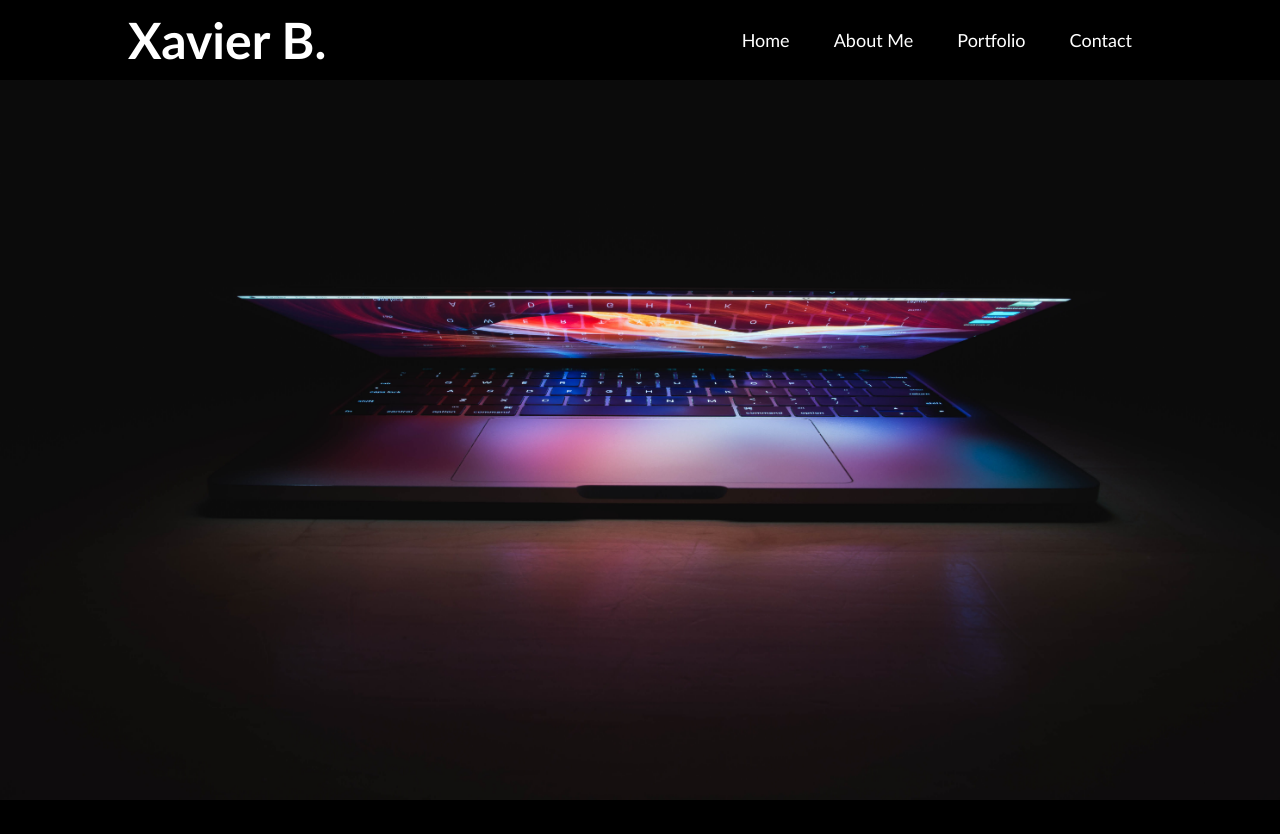
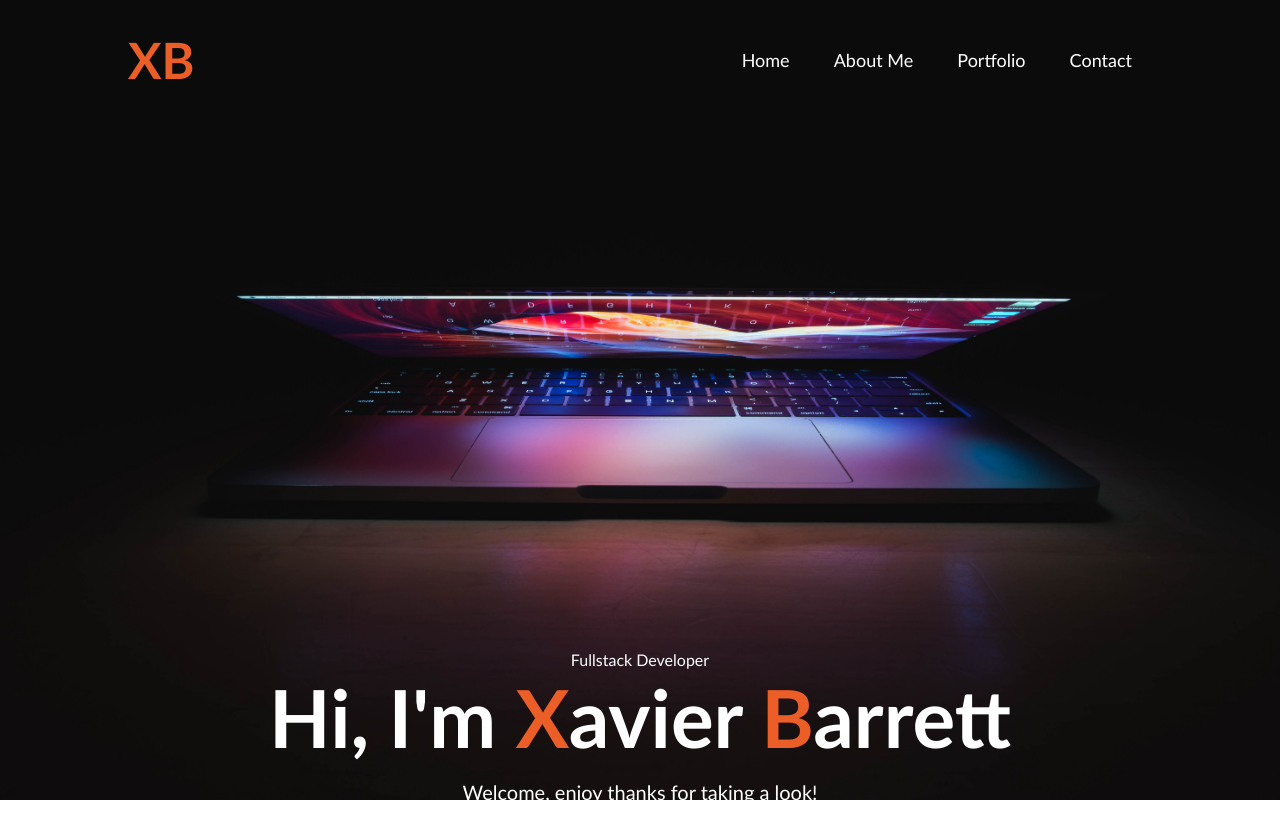
Before and after one commit to barrettxavier/Personal-Website, a plain HTML site: page index.html in a window 1280 px wide. Before the commit the page ends 800 px from the top, so only its background shows below. Drawn offline with Linux system fonts and the light colour scheme.

Commit message:
finished up the index.html by adding links and a intro header at the bottom

```diff
--- a/index.html
+++ b/index.html
@@ -5,10 +5,12 @@
   </head>
 
 <body>
+
   <div id="header">
     <div class="container">
+
       <nav>
-      <h1 style="font-size: 50;">Xavier B.</h1>
+        <h1 style="font-size: 50; color: #eb5e28;">XB</h1>
         <ul>
           <li><a href="index.html">Home</a></li>
           <li><a href="about.html">About Me</a></li>
@@ -16,8 +18,17 @@
           <li><a href="contact.html/">Contact</a></li>
         </ul>
       </nav>
+
+      <section class="header-text">
+        <p>Fullstack Developer</p>
+        <h1>Hi, I'm <span class="highlight">X</span>avier <span class="highlight">B</span>arrett</h1>
+        <p style="font-size: 20px;">Welcome, enjoy thanks for taking a look!</p>
+      </section>
+
     </div>
   </div>
+
+
 
 
 </body>
--- a/styles.css
+++ b/styles.css
@@ -1,5 +1,5 @@
 * {
-  background-color: black;
+  background-color: transparent;
   padding: 0;
   margin: 0;
   box-sizing: border-box;
@@ -13,10 +13,11 @@
   background-image: url(images/wallpaperflare.com_wallpaper.jpg);
   background-position: center;
   background-size: cover;
+  background-repeat: no-repeat;
 }
 
 .container {
-  padding: 10px 10%;
+  padding: 30px 10%;
 }
 
 nav {
@@ -34,3 +35,32 @@ nav ul li a {
   text-decoration: none;
   font-size: 18px;
 }
+
+nav ul li a:hover {
+  color: #eb5e28;
+}
+
+.header-text {
+  margin-top: 70vh;
+  text-align: center;
+}
+
+.header-text h1{
+  margin-bottom: 15px;
+  font-size: 80px;
+}
+
+.highlight {
+  color: #eb5e28;
+}
+
+
+
+
+
+
+.overview-home-page {
+  width: 100%;
+  background-color: white;
+  height: 600px;
+}
```
Also changed, not shown: 1 other file. Lines whose indentation alone changed are shown as unchanged.
